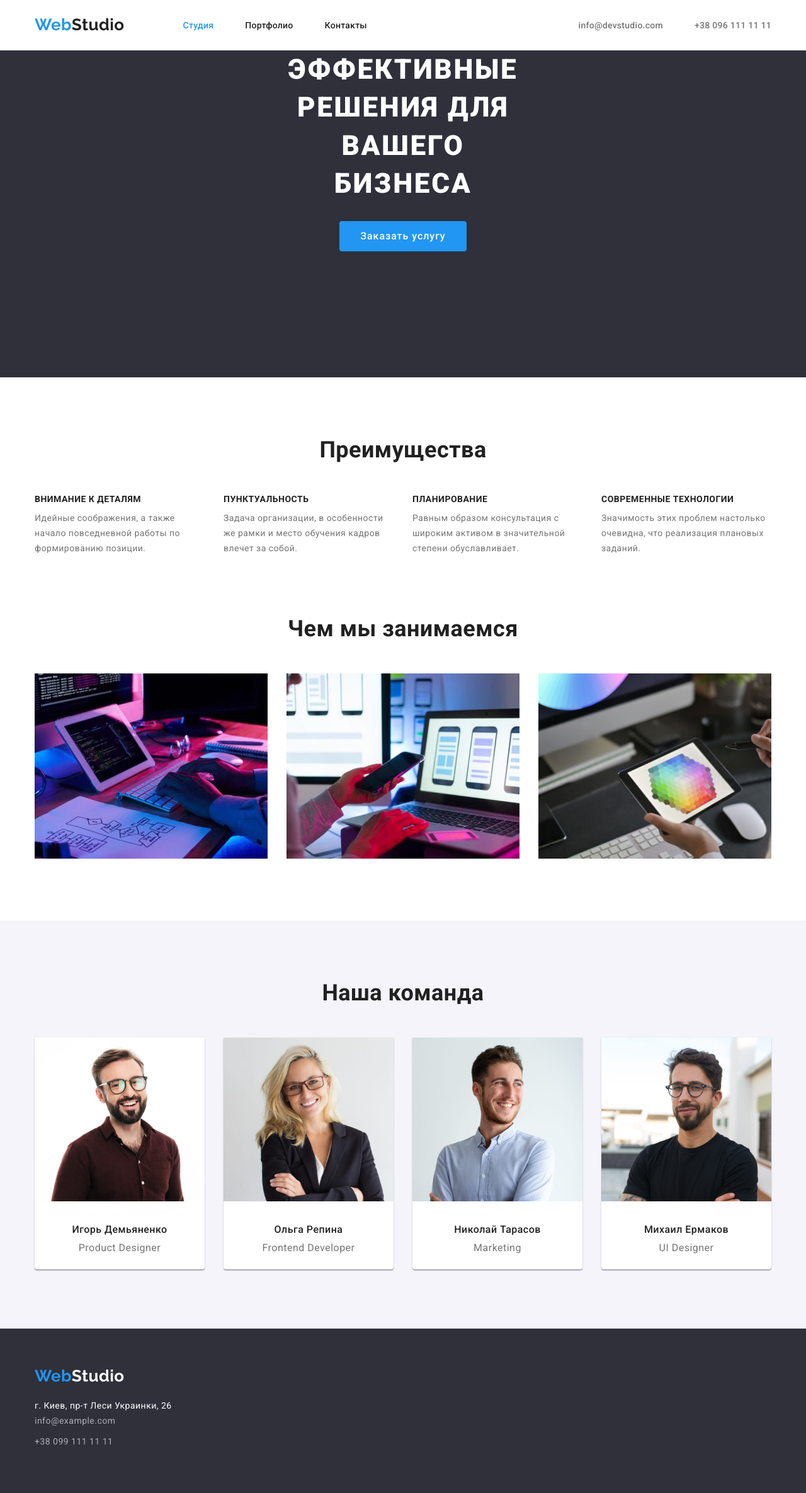
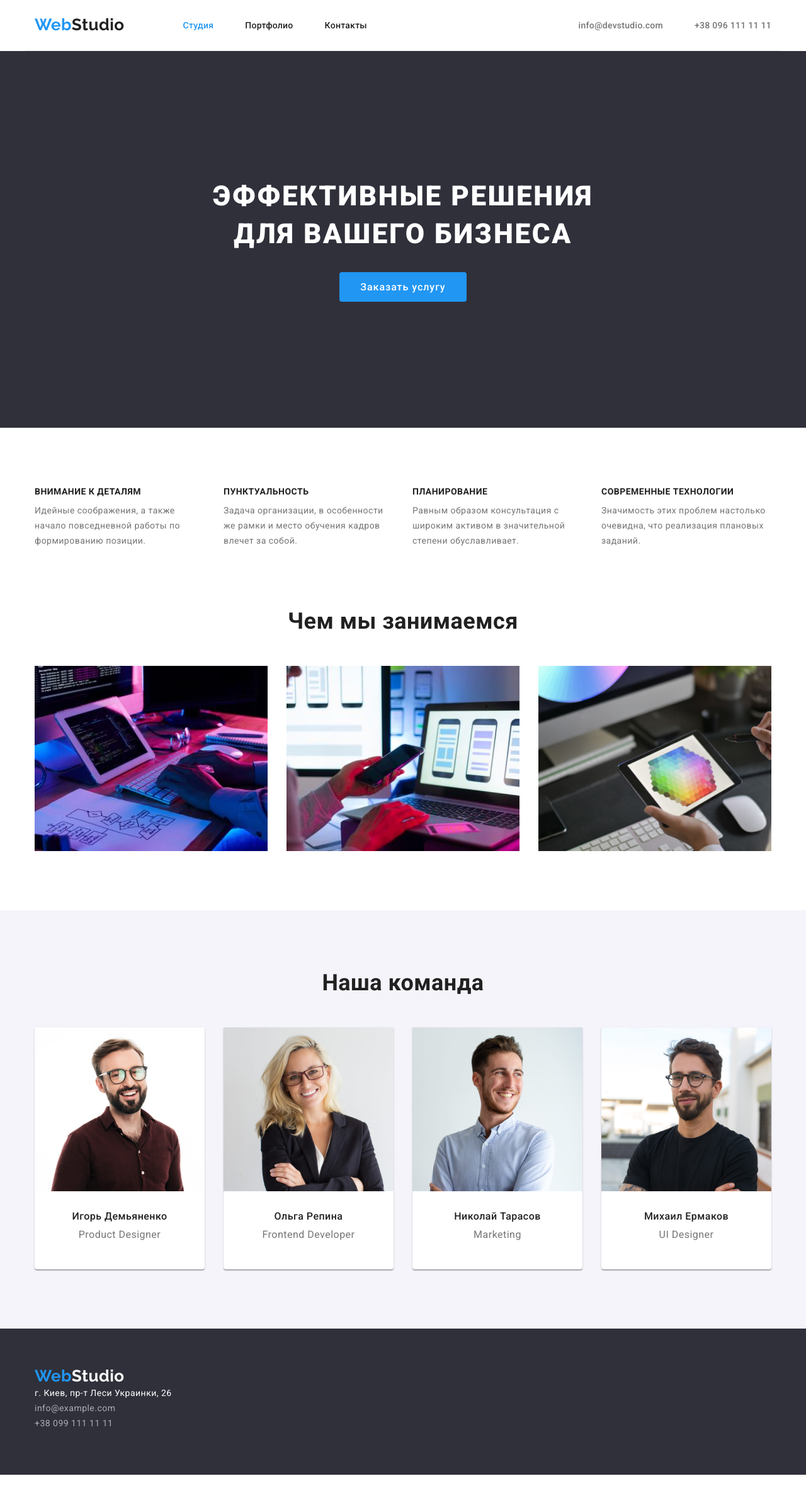
Before and after one commit to OspanovaV/goit-markup-hw-03, a plain HTML site: page index.html in a window 1280 px wide. Shown: the whole page at 63% size. After the commit the page ends 2341 px from the top, so only its background shows below. Drawn offline with nearby package versions, Linux system fonts and the light colour scheme.

Commit message:
Исправляет ошибки в стилях

```diff
--- a/css/styles.css
+++ b/css/styles.css
@@ -39,7 +39,9 @@ h3 {
   margin-top: 0;
   margin-bottom: 0;
 }
-
+img {
+  display: block;
+}
 header {
   background-color: var(--secondary-white-color);
 }
@@ -76,13 +78,28 @@ button:hover {
   padding-left: 15px;
   padding-right: 15px;
 }
-
+/* скрыть заголовок */
+.visually-hidden {
+  position: absolute;
+  white-space: nowrap;
+  width: 1px;
+  height: 1px;
+  overflow: hidden;
+  border: 0;
+  padding: 0;
+  clip: rect(0 0 0 0);
+  clip-path: inset(50%);
+  margin: -1px;
+}
 /* Шапка сайта */
 .nav {
   display: flex;
   align-items: center;
+  border-bottom: 1px solid #ececec;
 }
-
+.navigation {
+  margin-left: 93px;
+}
 /* Лого */
 .logo {
   color: var(--title-text-color);
@@ -99,7 +116,6 @@ button:hover {
 
 .site-nav {
   display: flex;
-  margin-left: 93px;
 }
 
 .site-nav .item:not(:last-child) {
@@ -156,12 +172,12 @@ button:hover {
 .hero {
   background-color: var(--primary-dark-color);
   text-align: center;
+  padding-top: 200px;
+  padding-bottom: 200px;
 }
 .hero-title {
-  margin-top: 0;
-  margin-bottom: 30px;
-  padding-left: 452px;
-  padding-right: 452px;
+  margin: 0 auto 30px;
+  max-width: 696px;
 
   color: var(--secondary-white-color);
   font-weight: 900;
@@ -181,7 +197,6 @@ button:hover {
   border: 1px solid transparent;
   padding: 10px 32px;
   min-width: 200px;
-  margin-bottom: 200px;
 }
 .hero-button:hover,
 .hero-button:focus {
@@ -271,7 +286,6 @@ button:hover {
   border-radius: 0px 0px 4px 4px;
 
   width: 270px;
-  height: 368px;
   margin: 15px;
 }
 .team-card h3 {
@@ -291,28 +305,29 @@ button:hover {
   text-align: center;
 
   margin-top: 0;
-  margin-bottom: 30px;
 }
-.team-foto {
-  margin-bottom: 30px;
+.team-title {
+  padding-top: 30px;
+  padding-bottom: 30px;
 }
 /* Футер */
 footer {
   background-color: var(--primary-dark-color);
+  padding-top: 60px;
+  padding-bottom: 60px;
 }
 .footer .logo {
   color: var(--secondary-white-color);
 }
 
-.footer .container {
-  padding-top: 60px;
-  padding-bottom: 60px;
+
 }
 .logo-footer {
   display: block;
   margin-bottom: 20px;
 }
 .address {
+  margin-bottom: 9px;
   color: var(--secondary-white-color);
   font-size: 14px;
   font-style: normal;
@@ -320,7 +335,7 @@ footer {
 }
 .address-link {
   display: block;
-  margin-bottom: 9px;
+
   color: var(--address-color);
 
   font-weight: 400;
@@ -340,7 +355,7 @@ footer {
   display: flex;
   flex-wrap: wrap;
   justify-content: center;
-  margin-bottom: 34px;
+  margin-bottom: 50px;
 }
 .filters-button:not(:last-child) {
   margin-right: 8px;
@@ -350,11 +365,10 @@ footer {
   flex-wrap: wrap;
 }
 .portfolio-card {
-  height: 404px;
+
   width: 370px;
   background: #ffffff;
-  border: 1px solid #eeeeee;
-  box-sizing: border-box;
+
 }
 
 .portfolio-card:not(:nth-child(3n)) {
@@ -367,8 +381,13 @@ footer {
   display: block;
   text-decoration: none;
 }
-.portfolio-foto {
-  margin-bottom: 20px;
+
+.portfolio-link-container {
+padding: 20px 24px;
+border-left: 1px solid #eeeeee;
+border-bottom: 1px solid #eeeeee;
+border-right: 1px solid #eeeeee;
+
 }
 .portfolio-title {
   color: var(--title-text-color);
@@ -387,8 +406,3 @@ footer {
 
   margin: 0;
 }
-.portfolio-link-container {
-  width: 322px;
-  height: 70px;
-  margin: 0 24px 20px;
-}
--- a/index.html
+++ b/index.html
@@ -15,7 +15,7 @@
     <header>
         <div class="container nav">
             <a href="/" class="logo"><span class="logo-web">Web</span>Studio</a>
-            <nav>
+            <nav class="navigation">
                 <ul class="site-nav list">
                     <li class="item">
                         <a href="./index.html" class="link current">Студия</a>
@@ -43,7 +43,7 @@
         <!-- Преимущества -->
         <section class="section">
            <div class="container">
-                <h2 class="section-title">Преимущества</h2>
+                <h2 class="visually-hidden">Преимущества</h2>
                 <ul class="feature">
                     <li class="item">
                         <h3 class="title">Внимание к деталям</h3>
@@ -88,23 +88,31 @@
                 <ul class="team-list">
                     <li class="team-card">
                         <img class="team-foto" src="./images/igor-demianenko.jpg" alt="Игорь Демьяненко" width="270" height="260" />
+                        <div class="team-title">
                             <h3>Игорь Демьяненко</h3>
                             <p>Product Designer</p>
+                        </div>
                     </li>
                     <li class="team-card">
                         <img class="team-foto" src="./images/olga-repina.jpg" alt="Ольга Репина" width="270" height="260" />
+                        <div class="team-title">
                             <h3>Ольга Репина</h3>
                             <p>Frontend Developer</p>
+                        </div>
                     </li>
                     <li class="team-card">
                         <img class="team-foto" src="./images/nikola-tarasov.jpg" alt="Николай Тарасов" width="270" height="260"/>
+                        <div class="team-title">
                             <h3>Николай Тарасов</h3>
                             <p>Marketing</p>
+                        </div>
                     </li>
                     <li class="team-card">
                         <img class="team-foto" src="./images/mihail-ermakov.jpg" alt="Михаил Ермаков" width="270" height="260"/>
+                       <div class="team-title">
                             <h3>Михаил Ермаков</h3>
                             <p>UI Designer</p>
+                       </div>
                     </li>
                 </ul>
             </div>
```
Also changed, not shown: portfolio.html (+2 -2 lines). Lines whose indentation alone changed are shown as unchanged.
